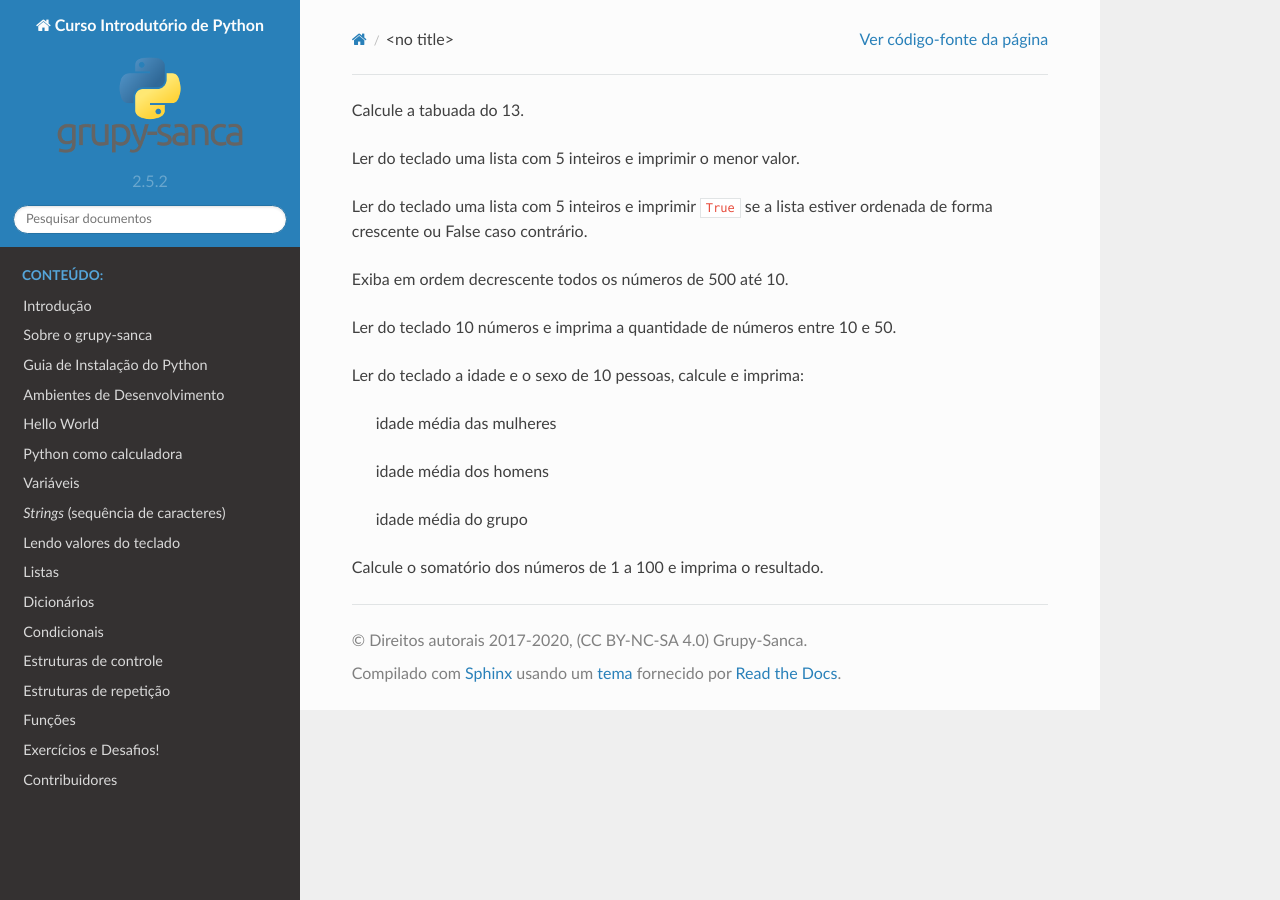
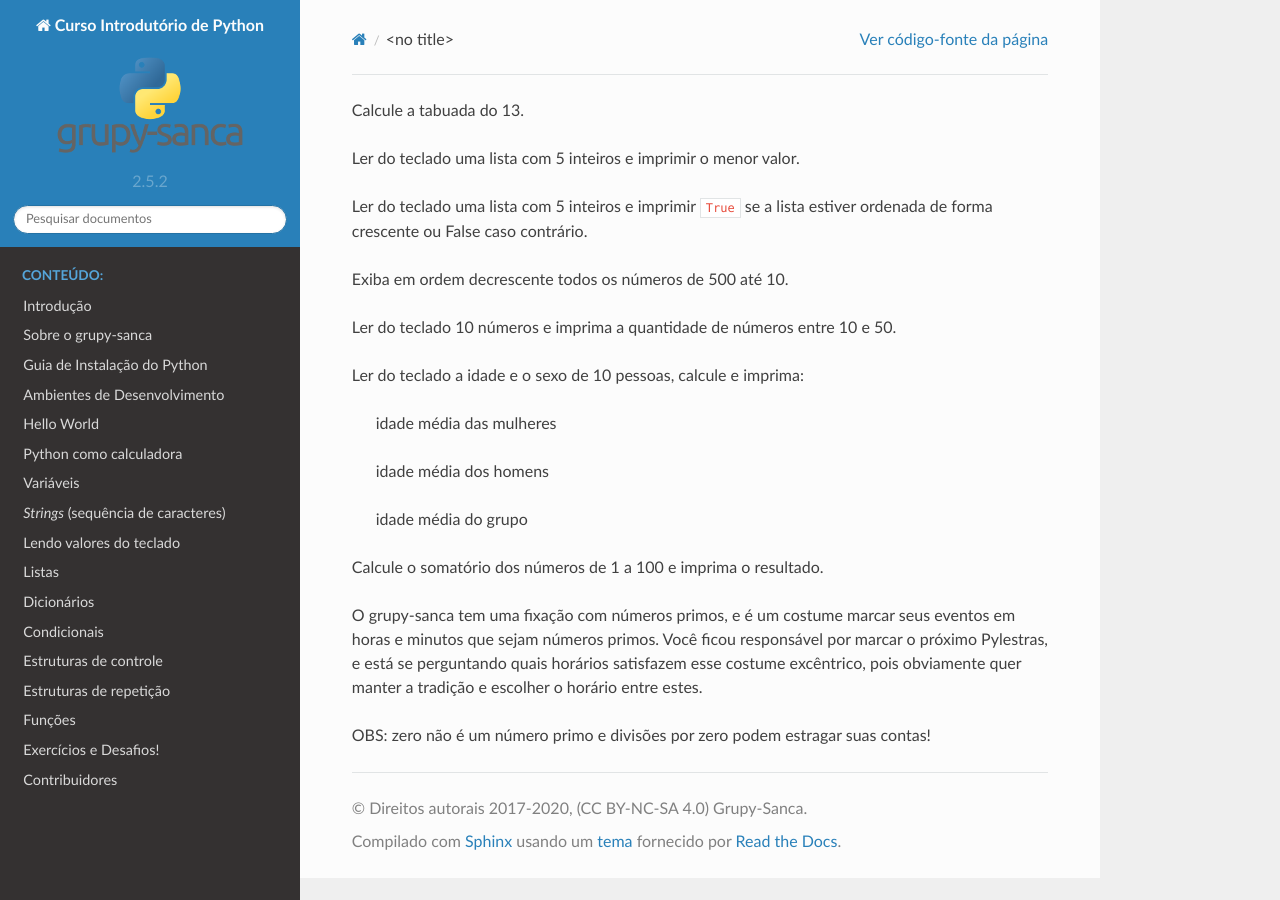
Before and after one commit to grupy-sanca/curso-python, a Sphinx documentation site: the page built from source/exercicios_repeticao.rst, in a window 1280 px wide. Built offline with Sphinx 7.4.7 and the Read the Docs theme 2.0.0, drawn with Linux system fonts in a browser that asks for light colours.

Commit message:
Add a new exercise - Horas e minutos primos

```diff
--- a/source/exercicios_repeticao.rst
+++ b/source/exercicios_repeticao.rst
@@ -18,3 +18,34 @@
         #) idade média do grupo
 
 #. Calcule o somatório dos números de 1 a 100 e imprima o resultado.
+
+#. O grupy-sanca tem uma fixação com números primos, e é um costume marcar seus
+   eventos em horas e minutos que sejam números primos. Você ficou responsável
+   por marcar o próximo Pylestras, e está se perguntando quais horários satisfazem
+   esse costume excêntrico, pois obviamente quer manter a tradição e escolher o
+   horário entre estes.
+
+   OBS: zero não é um número primo e divisões por zero podem estragar suas contas!
+
+   .. only:: instructors
+
+      Exemplo de solução:
+
+      .. code-block:: python3
+
+           horas = 24
+           minutos = 60
+
+           for hora in range(horas):
+               hora_primo = 0
+               for divisor in range(1, hora):
+                   if hora % divisor == 0:
+                       hora_primo += 1
+               if hora_primo == 1:
+                   for minuto in range(minutos):
+                       minuto_primo = 0
+                       for divisor in range(1, minuto):
+                           if minuto % divisor == 0:
+                               minuto_primo += 1
+                       if minuto_primo == 1:
+                           print(f"{hora}:{minuto}")
```
